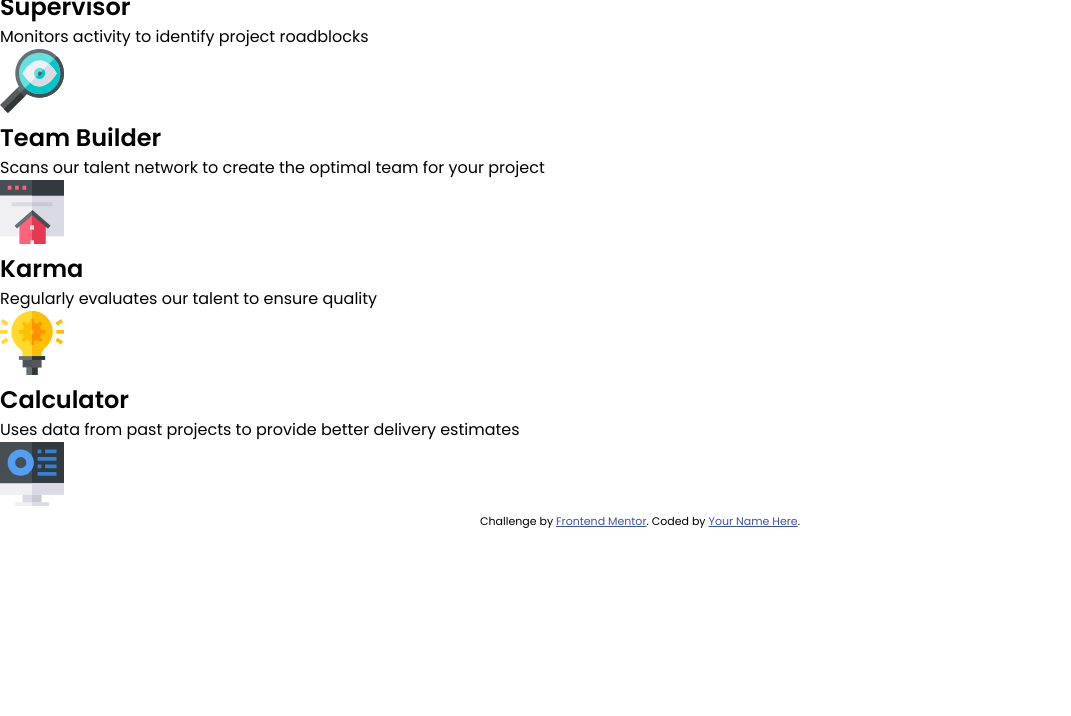
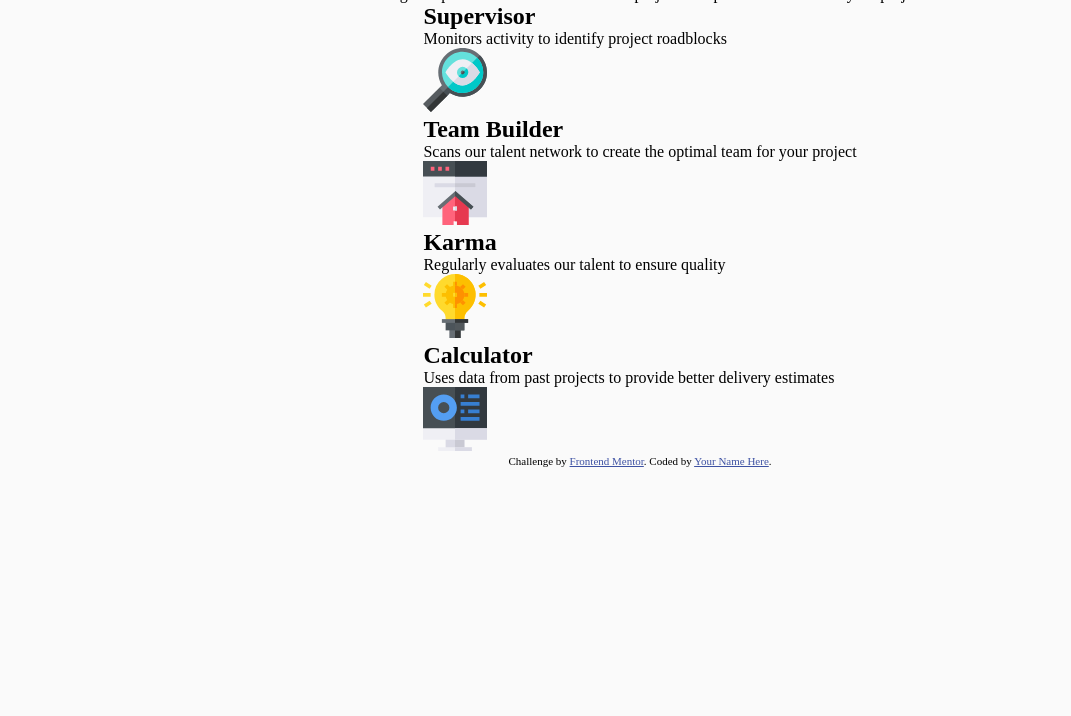
Before and after one commit to rraschbaum/four-card-feature-section-master, a website: page index.html in a window 1280 px wide. Shown: the part 84-800 px from the top of the page, without its empty margins (0-1071 px from the left). Drawn offline with nearby package versions, Linux system fonts and the light colour scheme; files that its build step writes are made by us from their sources.

Commit message:
adjusted box-sizing

```diff
--- a/sass/_base.scss
+++ b/sass/_base.scss
@@ -3,8 +3,13 @@
 ::after {
     padding: 0;
     margin: 0;
+    box-sizing: border-box;
 }
 
 body {
-    font-family: 'Poppins', sans-serif;
+    background-color: $neutral-light;
+    padding: 2rem;
+    display: flex;
+    flex-direction: column;
+    align-items: center;
 }
```
